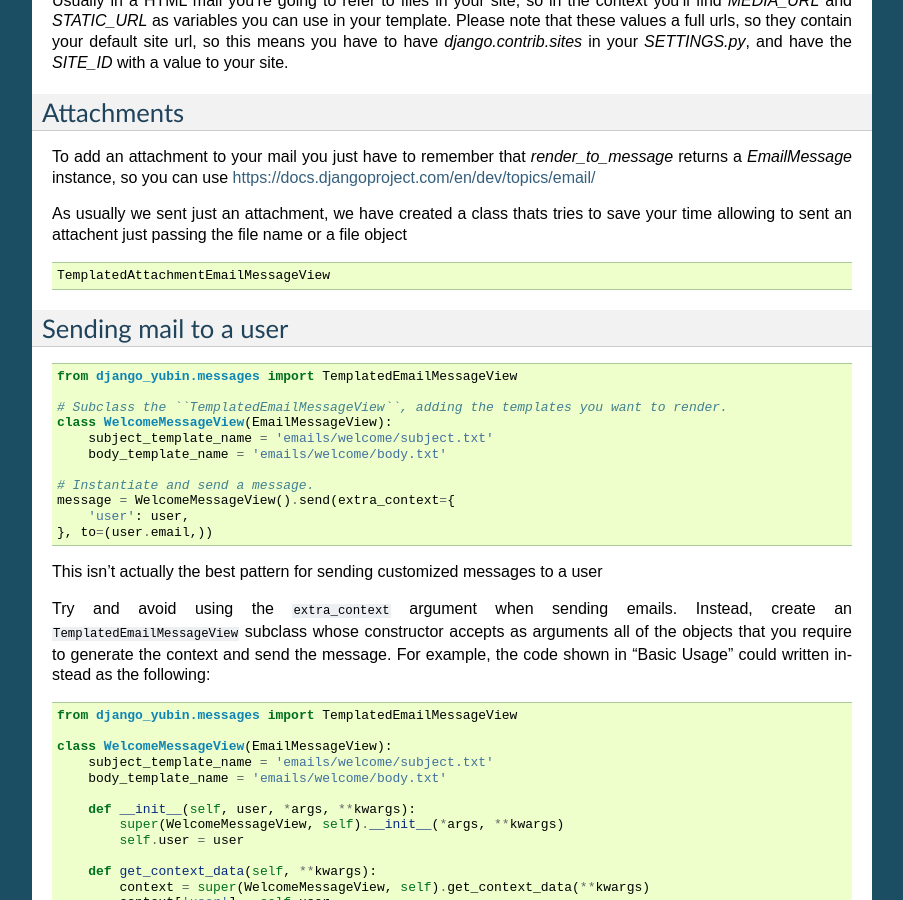
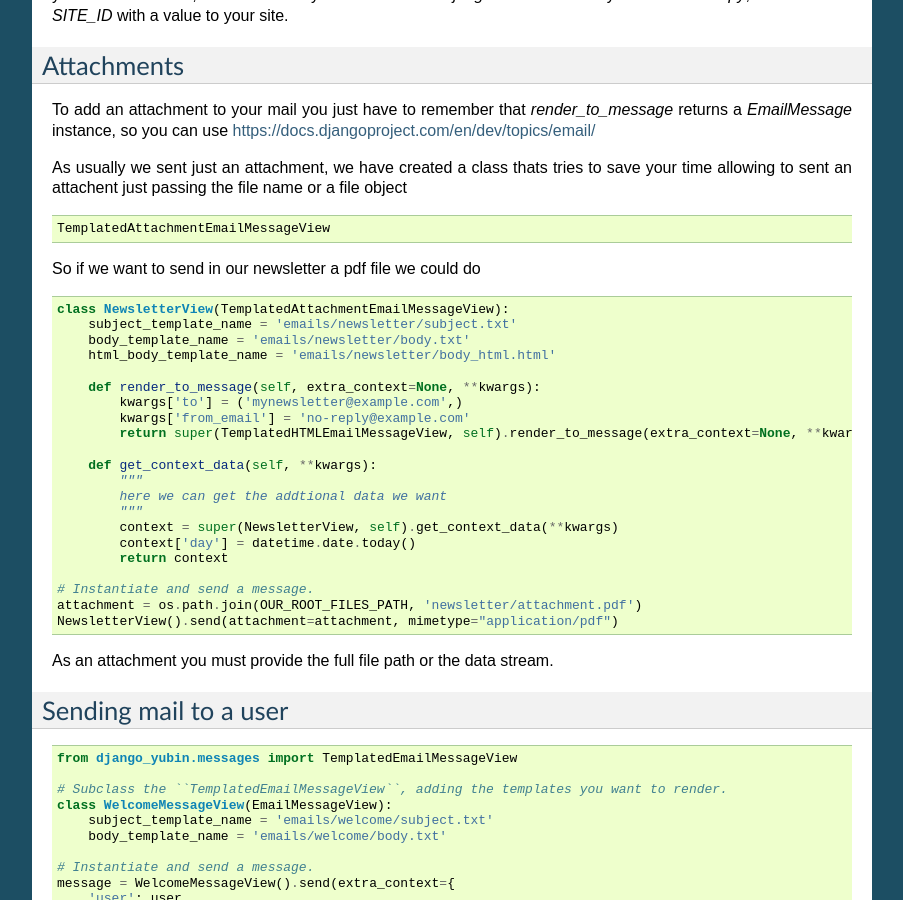
Before and after one commit to APSL/django-yubin, a Sphinx documentation site: the page built from docs/mailviews.rst, in a window 1280 px wide and 900 px high, scrolled down 2391 px. Shown: the whole window, without its empty margins (198-1101 px from the left). Built offline with Sphinx 7.4.7, drawn with Linux system fonts in a browser that asks for light colours; some of the changed text lies outside the part shown.

Commit message:
Updated documentation

```diff
--- a/docs/mailviews.rst
+++ b/docs/mailviews.rst
@@ -161,6 +159,37 @@ attachent just passing the file name or a file object
 
     TemplatedAttachmentEmailMessageView
 
+
+So if we want to send in our newsletter a pdf file we could do
+
+
+.. code:: python
+
+    class NewsletterView(TemplatedAttachmentEmailMessageView):
+        subject_template_name = 'emails/newsletter/subject.txt'
+        body_template_name = 'emails/newsletter/body.txt'
+        html_body_template_name = 'emails/newsletter/body_html.html'
+
+        def render_to_message(self, extra_context=None, **kwargs):
+            kwargs['to'] = ('mynewsletter@example.com',)
+            kwargs['from_email'] = 'no-reply@example.com'
+            return super(TemplatedHTMLEmailMessageView, self).render_to_message(extra_context=None, **kwargs)
+
+        def get_context_data(self, **kwargs):
+            """
+            here we can get the addtional data we want
+            """
+            context = super(NewsletterView, self).get_context_data(**kwargs)
+            context['day'] = datetime.date.today()
+            return context
+
+    # Instantiate and send a message.
+    attachment = os.path.join(OUR_ROOT_FILES_PATH, 'newsletter/attachment.pdf')
+    NewsletterView().send(attachment=attachment, mimetype="application/pdf")
+
+As an attachment you must provide the full file path or the data stream.
+
+
 Sending mail to a user
 ----------------------
 
```
Also changed, not shown: other parts of docs/mailviews.rst (+2 -4 lines).
